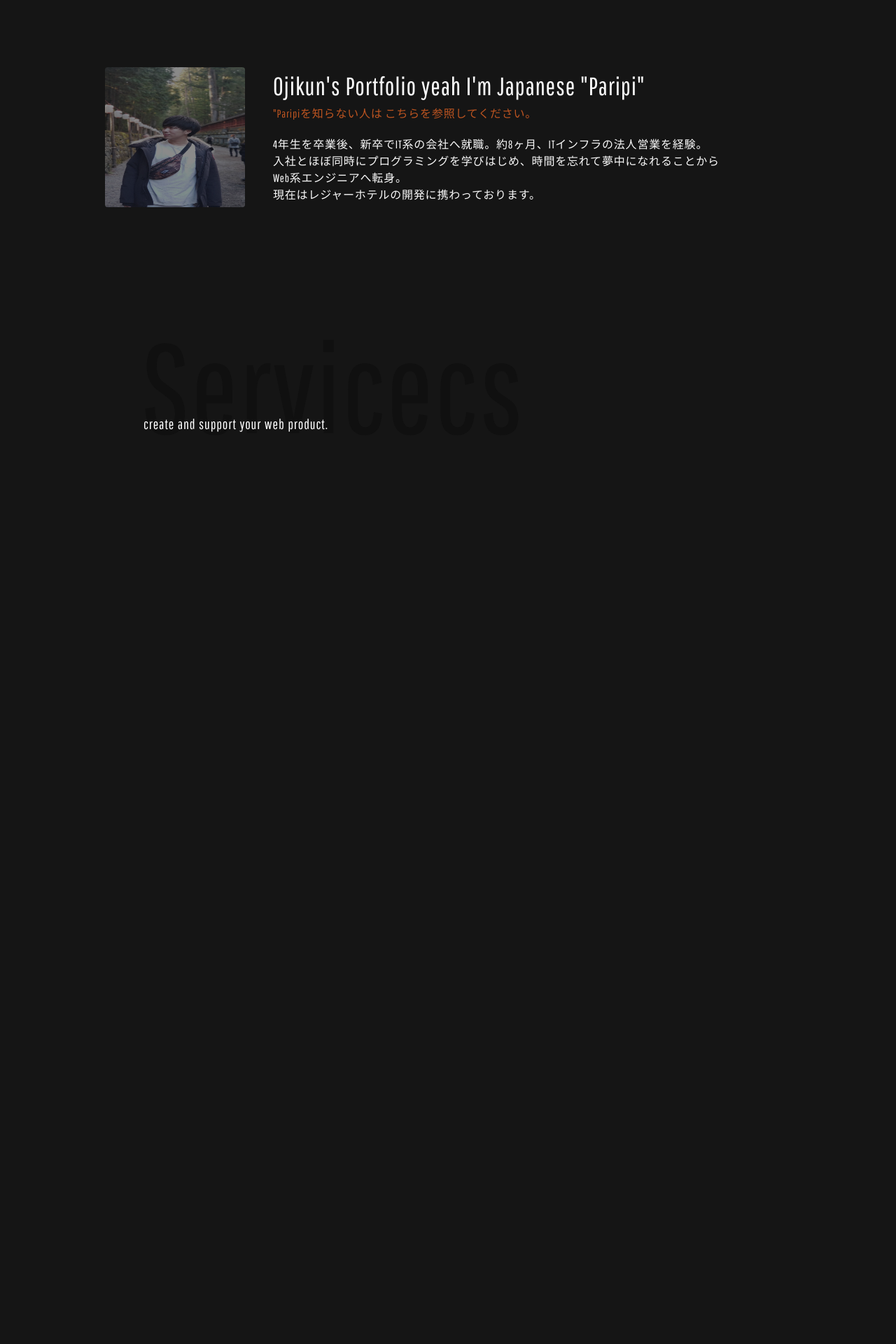
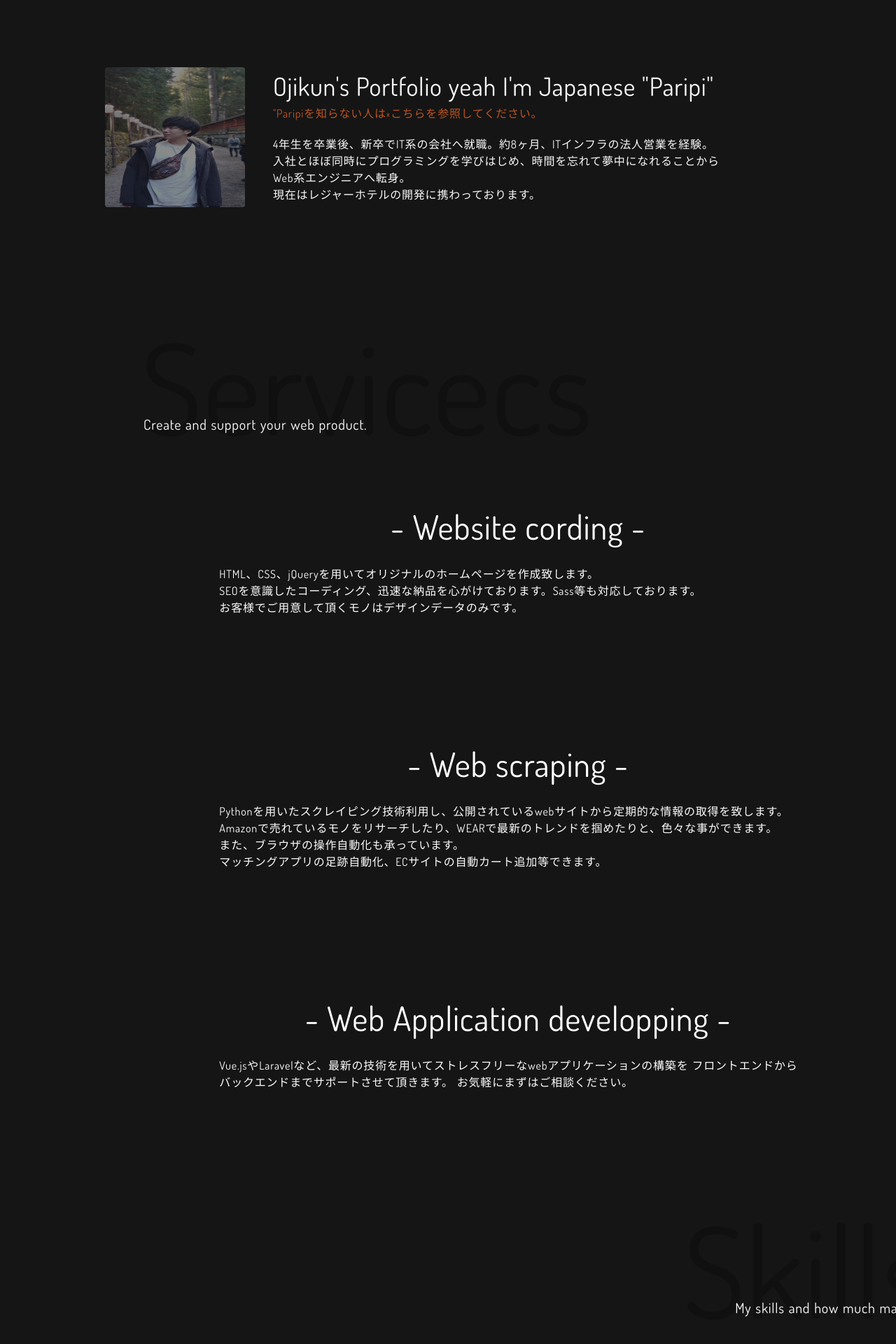
Before and after one commit to ringleibee/ojikun.com, a Nuxt app: page / in a window 1280 px wide. Shown: the part 144-2064 px from the top of the page at 70% size. Before the commit the page ends 1080 px from the top, so only its background shows below. Built offline with nearby package versions, Linux system fonts and the light colour scheme.

Commit message:
色々設定いじった　Serivceせくしょんの作成

```diff
--- a/assets/css/tailwind.css
+++ b/assets/css/tailwind.css
@@ -6,7 +6,7 @@
 
 @font-face {
   font-family: 'ojikunFont';
-  src: url('../font/PathwayGothicOne-Regular.ttf') format("truetype");
+  src: url('../font/Dosis-VariableFont_wght.ttf') format("truetype");
 }
 
 body {
--- a/components/O-MeSection.vue
+++ b/components/O-MeSection.vue
@@ -20,7 +20,7 @@
     <transition appear name="delay-appear-title">
       <div class="title-section flex flex-col">
         <h1 class="title-section-service">Servicecs</h1>
-        <h2 class="title-section-desc">create and support your web product.</h2>
+        <h2 class="title-section-desc">Create and support your web product.</h2>
       </div>
     </transition>
   </div>
@@ -45,8 +45,8 @@ export default {
 }
 
 .container {
-  margin: 100px;
-  padding: 50px 0 100px 50px;
+  margin: 100px 100px 30px 100px;
+  padding: 50px 0 0 50px;
 }
 
 .title-section {
@@ -56,7 +56,7 @@ export default {
 .title-section-service {
   color: #101010;
   font-size: 180px;
-  padding: 120px 50px 50px 50px;
+  padding: 120px 50px 0 50px;
 }
 
 .title-section-desc {
--- /dev/null
+++ b/components/O-ServicesSection.vue
@@ -0,0 +1,77 @@
+<template>
+  <div class="container mx-auto">
+    <div class="flex flex-col w-full items-center">
+      <!-- web cording section -->
+      <h1 class="title-1 text-5xl mb-5">- Website cording -</h1>
+      <p class="title-desc-1 w-2/3">
+        HTML、CSS、jQueryを用いてオリジナルのホームページを作成致します。<br>
+        SEOを意識したコーディング、迅速な納品を心がけております。Sass等も対応しております。<br>
+        お客様でご用意して頂くモノはデザインデータのみです。
+      </p>
+
+      <!-- web scraping section -->
+      <h1 class="title-2 text-5xl mb-5">- Web scraping -</h1>
+      <p class="title-desc-2 w-2/3">
+        Pythonを用いたスクレイピング技術利用し、公開されているwebサイトから定期的な情報の取得を致します。<br>
+        Amazonで売れているモノをリサーチしたり、WEARで最新のトレンドを掴めたりと、色々な事ができます。<br>
+        また、ブラウザの操作自動化も承っています。<br>
+        マッチングアプリの足跡自動化、ECサイトの自動カート追加等できます。
+      </p>
+
+      <h1 class="title-3 text-5xl mb-5">- Web Application developping -</h1>
+      <p class="title-desc-3 w-2/3">
+        Vue.jsやLaravelなど、最新の技術を用いてストレスフリーなwebアプリケーションの構築を
+        フロントエンドから<br>バックエンドまでサポートさせて頂きます。
+        お気軽にまずはご相談ください。
+      </p>
+    </div>
+
+      <div class="title-section flex flex-row-reverse">
+        <h1 class="title-section-skills">Skills</h1>
+        <h2 class="title-section-desc">My skills and how much masterd</h2>
+      </div>
+  </div>
+</template>
+
+<script>
+export default {
+  transition: {
+    name: 'delay-appear-profile',
+    name: 'delay-appear-contents',
+    name: 'delay-appear-title'
+  },
+  mode: 'out-in'
+}
+</script>
+
+<style scoped>
+.container {
+  margin: 0 100px 30px 100px;
+}
+
+.title-2 {
+  margin-top: 175px;
+}
+
+.title-3 {
+  margin-top: 175px;
+}
+
+.title-section {
+  position: relative;
+}
+
+.title-section-skills {
+  color: #101010;
+  font-size: 180px;
+  padding: 120px 50px 0 50px;
+}
+
+.title-section-desc {
+  font-size: 20px;
+  position: absolute;
+  top: 295px;
+  right: 55px;
+}
+
+</style>
--- a/pages/index.vue
+++ b/pages/index.vue
@@ -6,6 +6,9 @@
     <section class="me">
       <me />
     </section>
+    <section class="services">
+      <services />
+    </section>
   </div>
 </template>
 
@@ -13,11 +16,12 @@
 import Vue from 'vue'
 import DefaultHeader from '~/layouts/Header.vue'
 import Me from '~/components/O-MeSection.vue'
-
+import Services from '~/components/O-ServicesSection.vue'
 export default Vue.extend({
   components: {
     DefaultHeader,
-    Me
+    Me,
+    Services
   }
 })
 </script>
```
Also changed, not shown: assets/font/Dosis-VariableFont_wght.ttf (added), assets/font/PathwayGothicOne-Regular.ttf (deleted).
